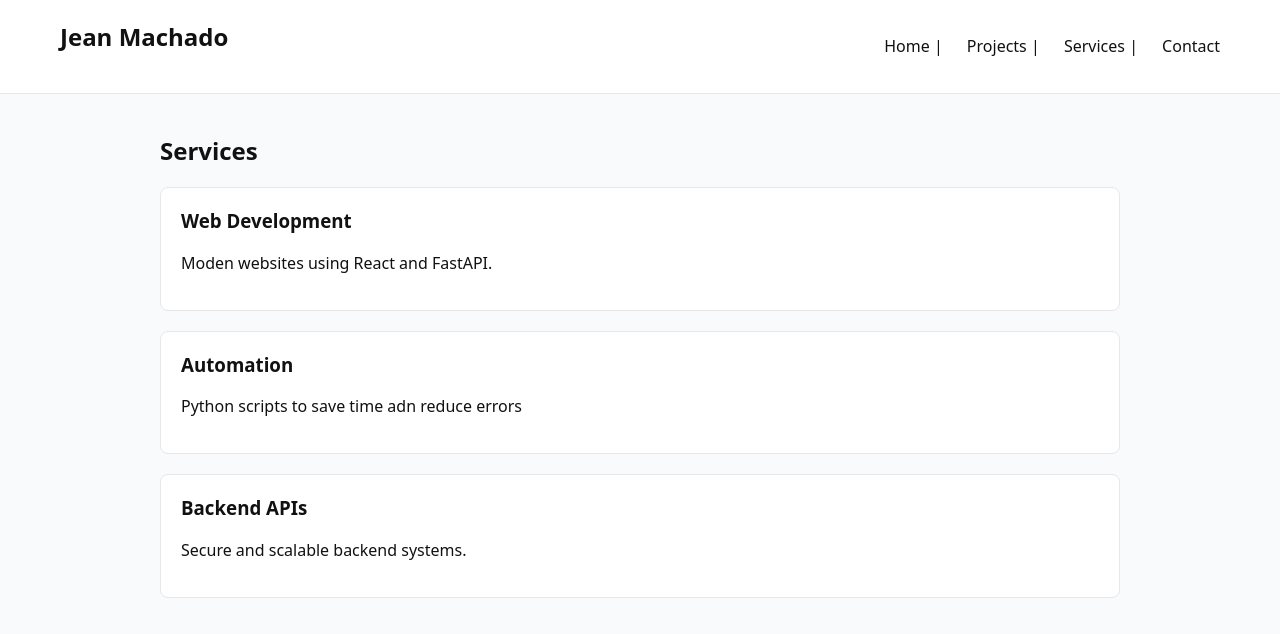
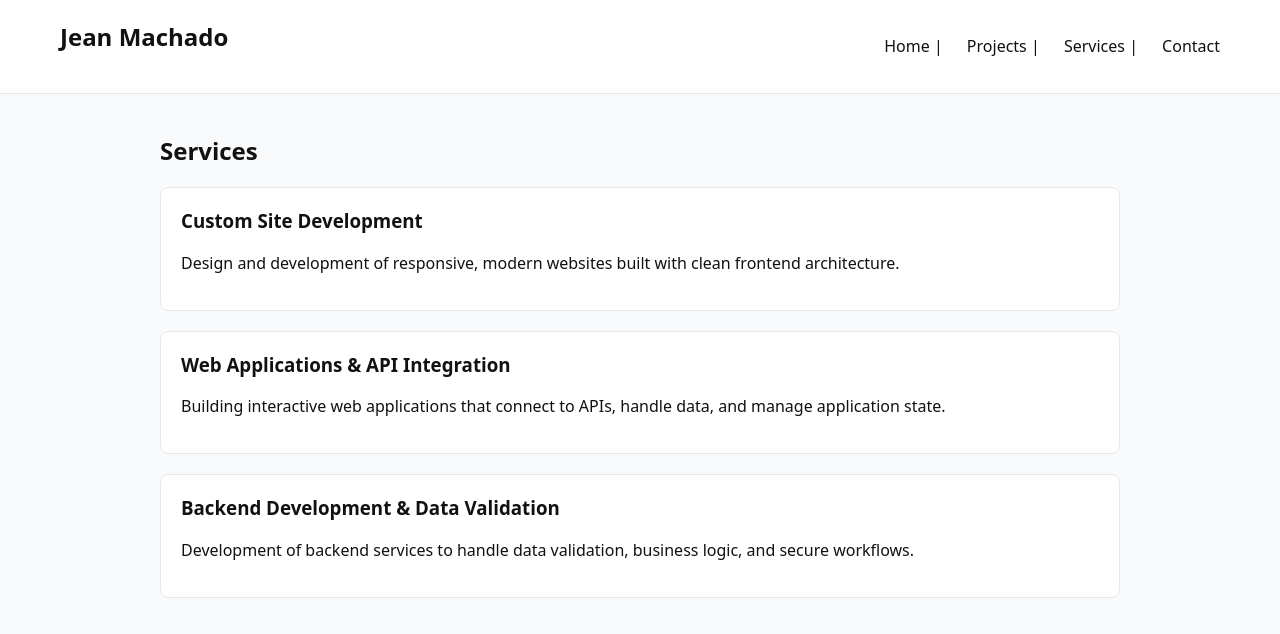
Before and after one commit to jeanMachadoNotes/portfolio-frontend, a React (Vite) app: page /services in a window 1280 px wide. Shown: the top 634 px of the page. Built offline with nearby package versions, Linux system fonts and the light colour scheme.

Commit message:
updated services section

```diff
--- a/src/data/services.js
+++ b/src/data/services.js
@@ -1,15 +1,15 @@
 const services = [
     {
-        title: "Web Development",
-        description: "Moden websites using React and FastAPI."
+        title: "Custom Site Development",
+        description: "Design and development of responsive, modern websites built with clean frontend architecture."
     },
     {
-        title: "Automation",
-        description: "Python scripts to save time adn reduce errors"
+        title: "Web Applications & API Integration",
+        description: "Building interactive web applications that connect to APIs, handle data, and manage application state."
     },
     {
-        title: "Backend APIs",
-        description: "Secure and scalable backend systems."
+        title: "Backend Development & Data Validation",
+        description: "Development of backend services to handle data validation, business logic, and secure workflows."
     }
 ];
 
```
